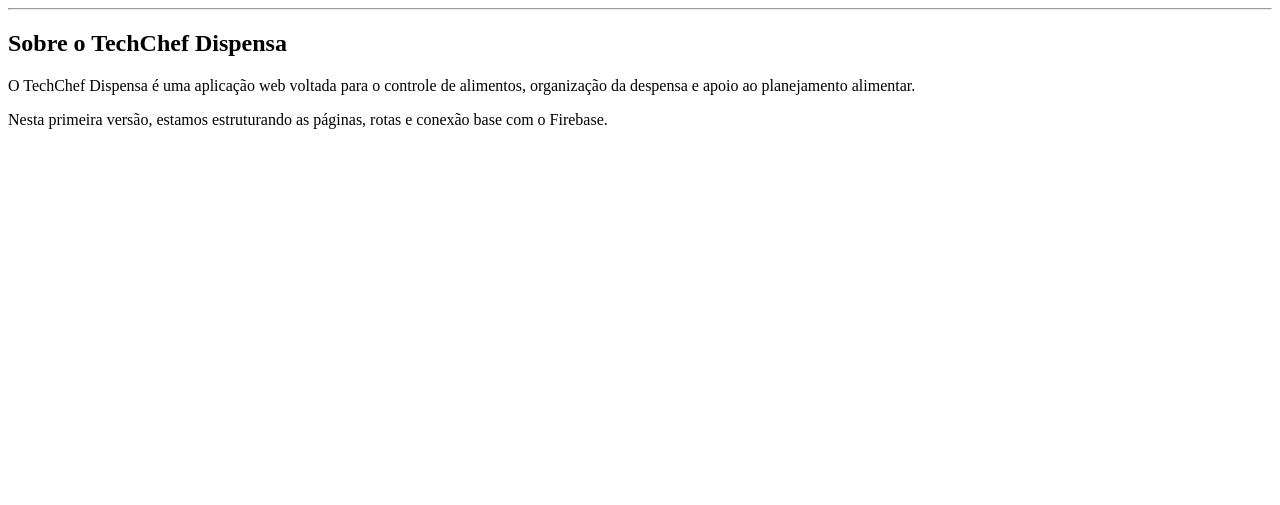
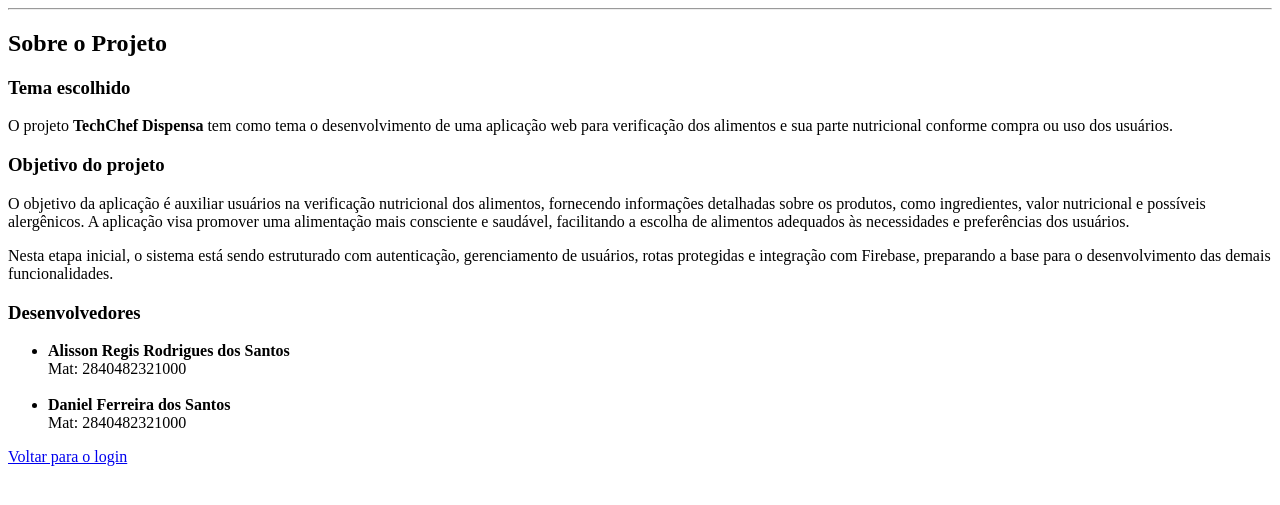
Before and after one commit to ARegis23/techChefDispensa, a Flask app: page /sobre in a window 1280 px wide. Shown: the part 98-603 px from the top of the page. Run offline with Flask 3, Linux system fonts and the light colour scheme.

Commit message:
desenvolvimento da pagina sobre

```diff
--- a/templates/login/aboutPage.html
+++ b/templates/login/aboutPage.html
@@ -4,16 +4,53 @@
 
 {% block content %}
 
-<h2>Sobre o TechChef Dispensa</h2>
+<section>
 
-<p>
-    O TechChef Dispensa é uma aplicação web voltada para o controle de alimentos,
-    organização da despensa e apoio ao planejamento alimentar.
-</p>
+    <h2>Sobre o Projeto</h2>
 
-<p>
-    Nesta primeira versão, estamos estruturando as páginas, rotas e conexão base
-    com o Firebase.
-</p>
+    <h3>Tema escolhido</h3>
+
+    <p>
+        O projeto <strong>TechChef Dispensa</strong> tem como tema o desenvolvimento
+        de uma aplicação web para verificação dos alimentos e sua parte nutricional conforme compra ou uso dos usuários.
+    </p>
+
+    <h3>Objetivo do projeto</h3>
+
+    <p>
+        O objetivo da aplicação é auxiliar usuários na verificação nutricional dos alimentos, fornecendo informações detalhadas sobre os produtos, como ingredientes, valor nutricional e possíveis alergênicos. A aplicação visa promover uma alimentação mais consciente e saudável, facilitando a escolha de alimentos adequados às necessidades e preferências dos usuários.
+    </p>
+
+    <p>
+        Nesta etapa inicial, o sistema está sendo estruturado com autenticação,
+        gerenciamento de usuários, rotas protegidas e integração com Firebase,
+        preparando a base para o desenvolvimento das demais funcionalidades.
+    </p>
+
+    <h3>Desenvolvedores</h3>
+
+    <ul>
+        <li>
+            <strong>Alisson Regis Rodrigues dos Santos</strong>
+            <br>
+            Mat: 2840482321000
+        </li>
+
+        <br>
+
+        <li>
+            <strong>Daniel Ferreira dos Santos</strong>
+            <br>
+            Mat: 2840482321000
+        </li>
+    </ul>
+
+    <p>
+        <a href="{{ url_for('web.login') }}">
+            Voltar para o login
+        </a>
+    </p>
+
+</section>
 
 {% endblock %}
```
